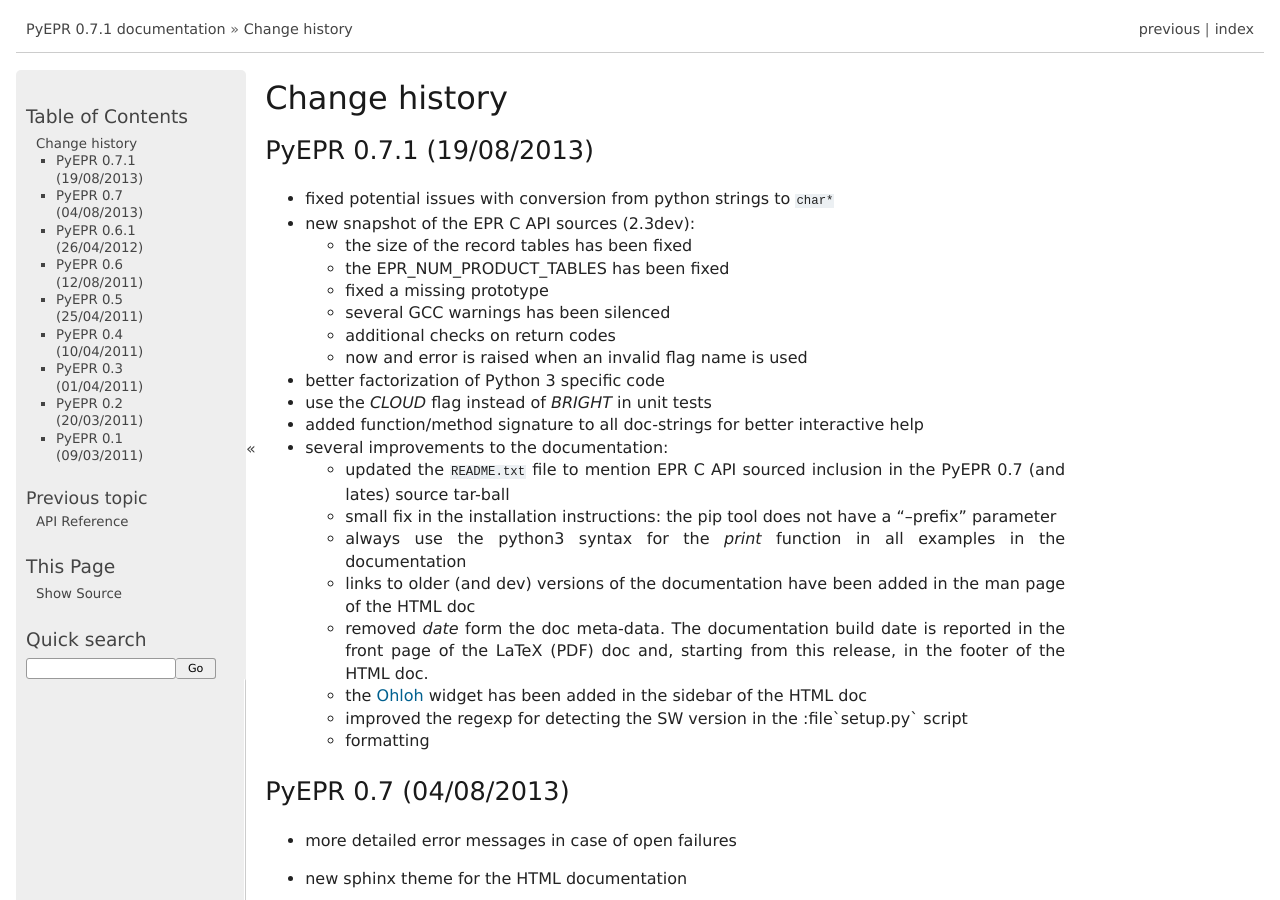
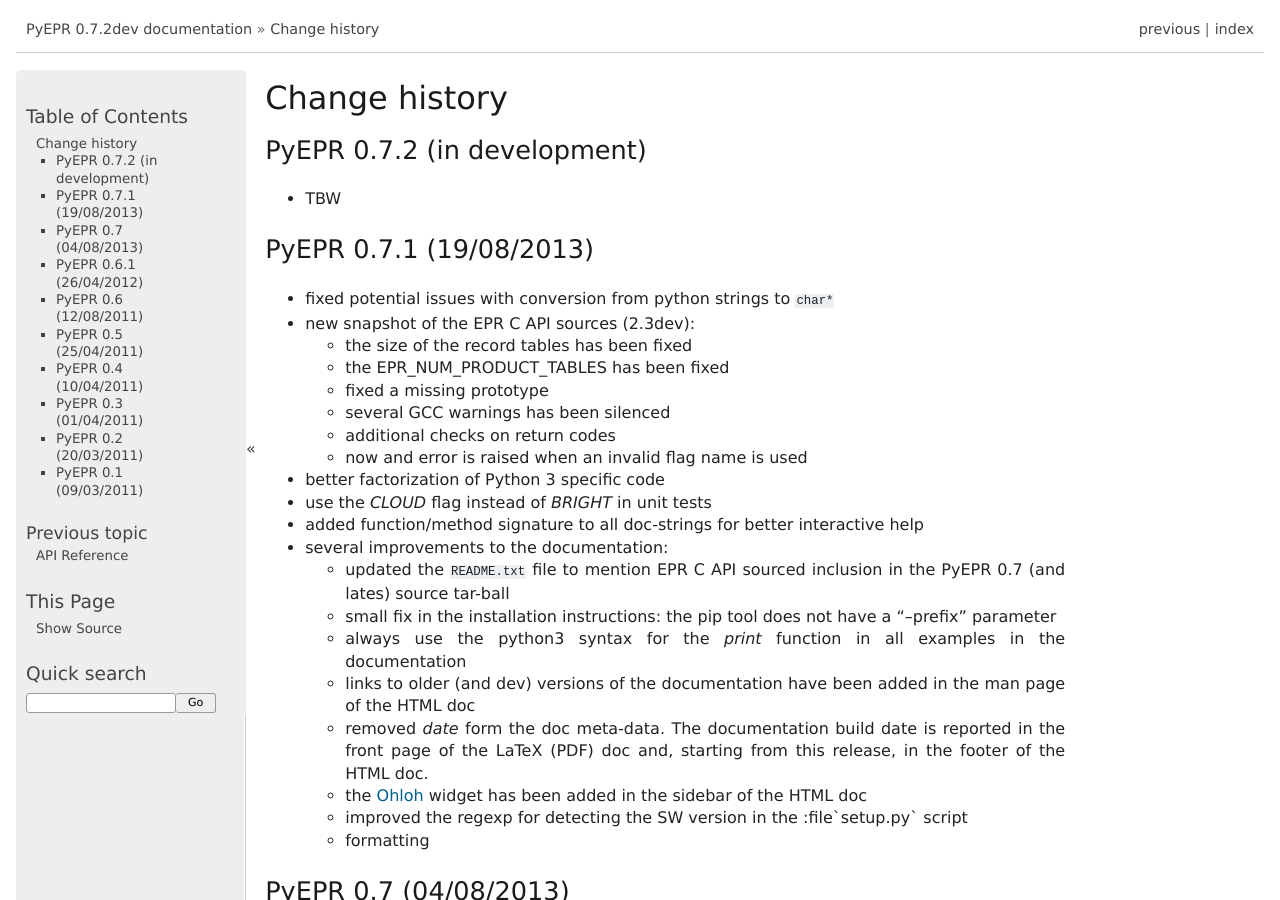
Before and after one commit to avalentino/pyepr, a Sphinx documentation site: the page built from doc/NEWS.txt, in a window 1280 px wide and 900 px high. Built offline with Sphinx 7.4.7, drawn with Linux system fonts in a browser that asks for light colours; formulas are drawn with MathJax 3; some of the changed text lies outside the part shown.

Commit message:
Post release commit

```diff
--- a/README.txt
+++ b/README.txt
@@ -7,7 +7,7 @@
 :Contact:   antonio.valentino@tiscali.it
 :Date:      26/04/2012
 :Copyright: 2011-2013, Antonio Valentino <antonio.valentino@tiscali.it>
-:Version:   0.7.1
+:Version:   0.7.2dev
 
 
 Introduction
--- a/doc/NEWS.txt
+++ b/doc/NEWS.txt
@@ -1,5 +1,11 @@
 Change history
 ==============
+
+
+PyEPR 0.7.2 (in development)
+----------------------------
+
+* TBW
 
 
 PyEPR 0.7.1 (19/08/2013)
--- a/doc/conf.py
+++ b/doc/conf.py
@@ -64,9 +64,9 @@
 # built documents.
 #
 # The short X.Y version.
-version = '0.7.1'
+version = '0.7.2'
 # The full version, including alpha/beta/rc tags.
-release = version  # + 'dev'
+release = version + 'dev'
 
 # The language for content autogenerated by Sphinx. Refer to documentation
 # for a list of supported languages.
```
Also changed, not shown: 1 other file.
